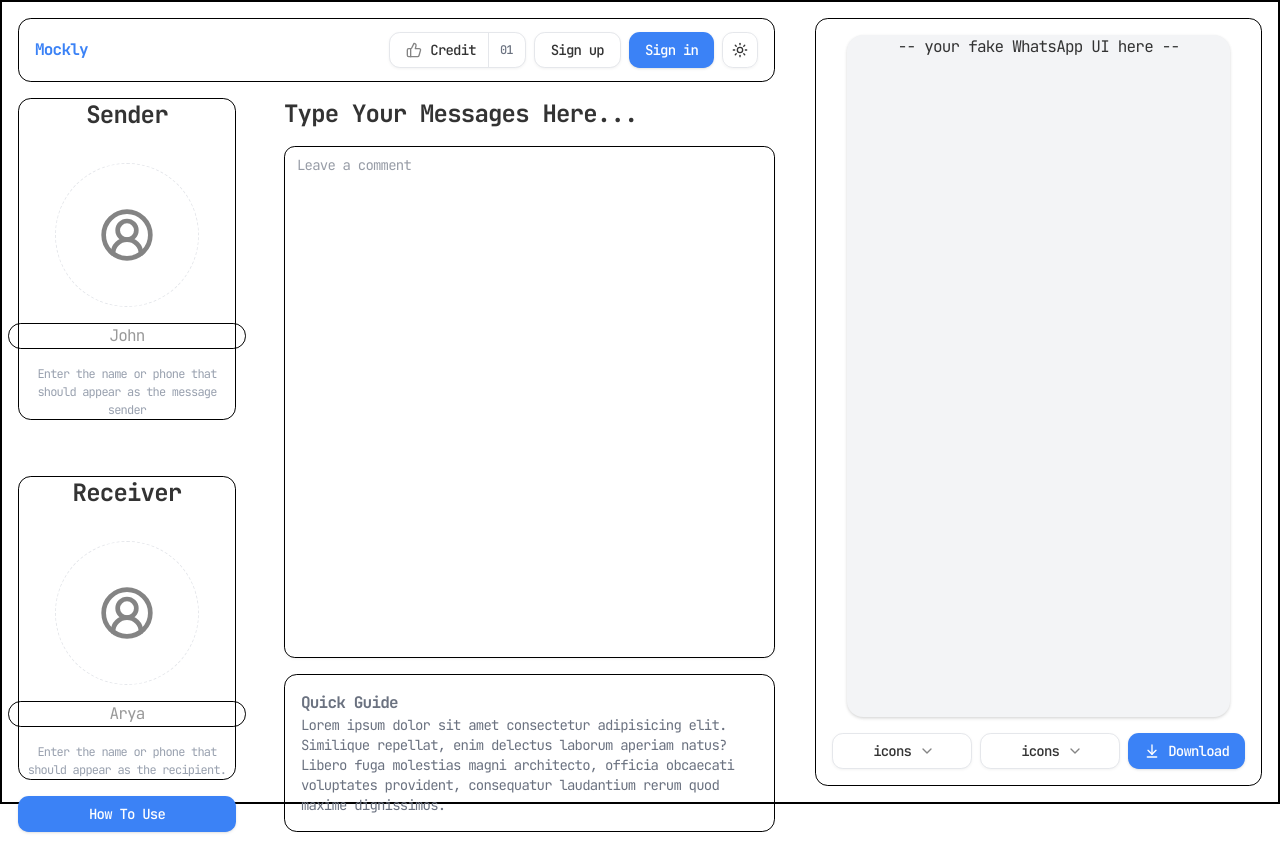
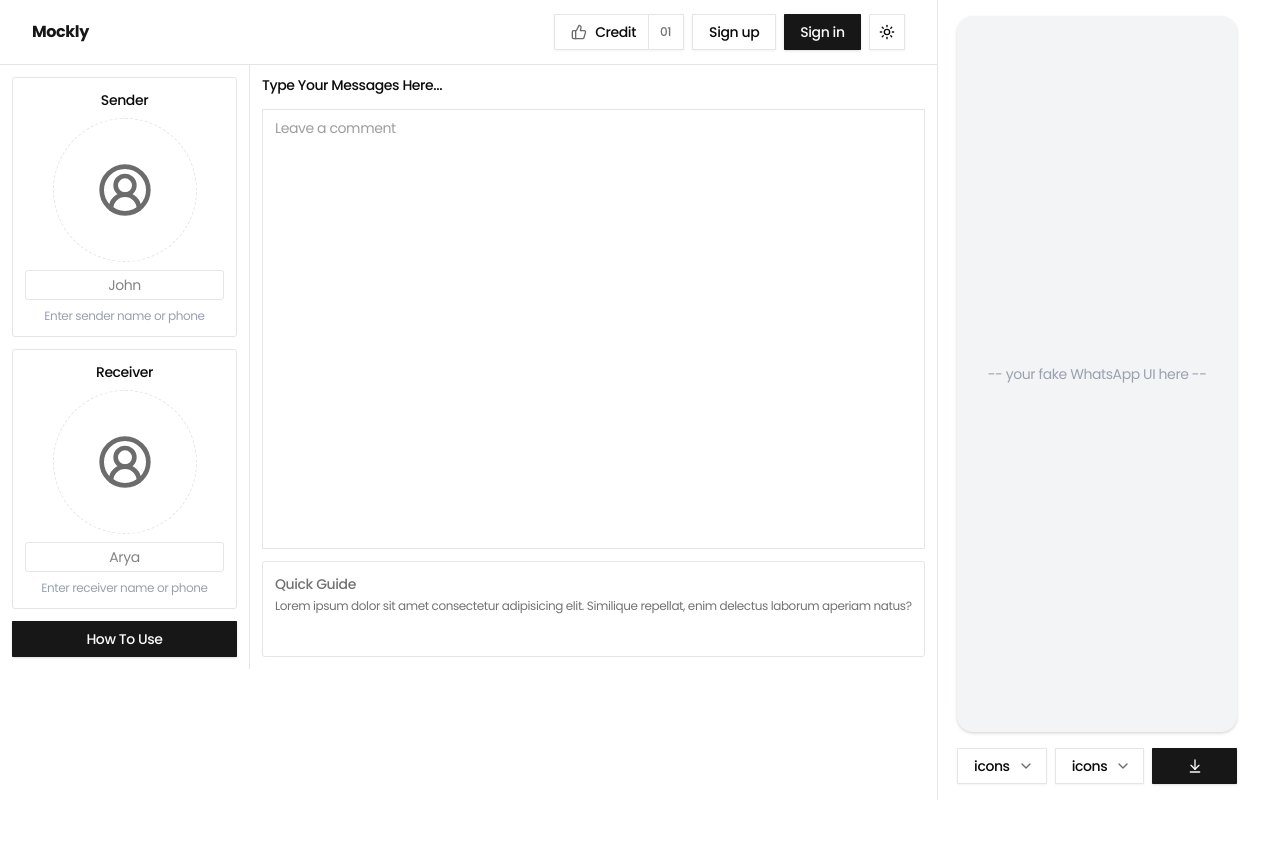
Before and after one commit to Anurag0577/Mockly---DM-screenshot-generator, a React (Vite) app in the folder frontend/: page / in a window 1280 px wide. After the commit the page ends 800 px from the top, so only its background shows below. Built offline with nearby package versions, Linux system fonts and the light colour scheme.

Commit message:
random commit

```diff
--- a/frontend/index.html
+++ b/frontend/index.html
@@ -2,7 +2,7 @@
 <html lang="en">
   <head>
     <style>
-    @import url('https://fonts.googleapis.com/css2?family=JetBrains+Mono:ital,wght@0,100..800;1,100..800&display=swap');
+    @import url('https://fonts.googleapis.com/css2?family=Poppins:ital,wght@0,100;0,200;0,300;0,400;0,500;0,600;0,700;0,800;0,900;1,100;1,200;1,300;1,400;1,500;1,600;1,700;1,800;1,900&display=swap');
     </style>
     <meta charset="UTF-8" />
     <link rel="icon" type="image/svg+xml" href="/vite.svg" />
--- a/frontend/src/components/Header.jsx
+++ b/frontend/src/components/Header.jsx
@@ -16,8 +16,8 @@ export default function Header() {
   const id = useId()
     const booleanFlag = false;
   return (
-    <header className=" px-4 md:px-4">
-      <div className="flex h-16 items-center justify-between gap-4 border mt-4 rounded-lg p-4 ">
+    <header className=" px-4 md:px-4 border-b">
+      <div className="flex h-16 items-center justify-between gap-4  rounded-lg p-4 ">
         {/* Logo */}
         <div className="flex-1">
           <a href="#" className="text-primary hover:text-primary/90 font-bold">
--- a/frontend/src/components/MassegeField.jsx
+++ b/frontend/src/components/MassegeField.jsx
@@ -6,11 +6,11 @@ export default function MassegeField() {
   const id = useId()
   return (
     <div className="flex flex-col h-full">
-      <Label htmlFor={id} className="mb-4 font-bold text-2xl">Type Your Messages Here...</Label>
+      <Label htmlFor={id} className="mb-4">Type Your Messages Here...</Label>
       <Textarea
         id={id}
         placeholder="Leave a comment"
-        className="flex-1 resize-none overflow-auto border-black"
+        className="flex-1 resize-none overflow-auto"
       />
     </div>
   )
--- a/frontend/src/index.css
+++ b/frontend/src/index.css
@@ -4,42 +4,42 @@
 @custom-variant dark (&:is(.dark *));
 
 :root {
-  --background: oklch(1.0000 0 0);
-  --foreground: oklch(0.3211 0 0);
-  --card: oklch(1.0000 0 0);
-  --card-foreground: oklch(0.3211 0 0);
-  --popover: oklch(1.0000 0 0);
-  --popover-foreground: oklch(0.3211 0 0);
-  --primary: oklch(0.6231 0.1880 259.8145);
-  --primary-foreground: oklch(1.0000 0 0);
-  --secondary: oklch(0.9670 0.0029 264.5419);
-  --secondary-foreground: oklch(0.4461 0.0263 256.8018);
-  --muted: oklch(0.9846 0.0017 247.8389);
-  --muted-foreground: oklch(0.5510 0.0234 264.3637);
-  --accent: oklch(0.9514 0.0250 236.8242);
-  --accent-foreground: oklch(0.3791 0.1378 265.5222);
-  --destructive: oklch(0.6368 0.2078 25.3313);
-  --destructive-foreground: oklch(1.0000 0 0);
-  --border: oklch(0 0 0);
-  --input: oklch(0.9276 0.0058 264.5313);
-  --ring: oklch(0.6231 0.1880 259.8145);
-  --chart-1: oklch(0.6231 0.1880 259.8145);
-  --chart-2: oklch(0.5461 0.2152 262.8809);
-  --chart-3: oklch(0.4882 0.2172 264.3763);
-  --chart-4: oklch(0.4244 0.1809 265.6377);
-  --chart-5: oklch(0.3791 0.1378 265.5222);
-  --sidebar: oklch(0.9846 0.0017 247.8389);
-  --sidebar-foreground: oklch(0.3211 0 0);
-  --sidebar-primary: oklch(0.6231 0.1880 259.8145);
-  --sidebar-primary-foreground: oklch(1.0000 0 0);
-  --sidebar-accent: oklch(0.9514 0.0250 236.8242);
-  --sidebar-accent-foreground: oklch(0.3791 0.1378 265.5222);
-  --sidebar-border: oklch(0.9276 0.0058 264.5313);
-  --sidebar-ring: oklch(0.6231 0.1880 259.8145);
-  --font-sans: Inter, sans-serif;
-  --font-serif: Source Serif 4, serif;
-  --font-mono: JetBrains Mono, monospace;
-  --radius: 0.8rem;
+  --background: oklch(1 0 0);
+  --foreground: oklch(0.1450 0 0);
+  --card: oklch(1 0 0);
+  --card-foreground: oklch(0.1450 0 0);
+  --popover: oklch(1 0 0);
+  --popover-foreground: oklch(0.1450 0 0);
+  --primary: oklch(0.2050 0 0);
+  --primary-foreground: oklch(0.9850 0 0);
+  --secondary: oklch(0.9700 0 0);
+  --secondary-foreground: oklch(0.2050 0 0);
+  --muted: oklch(0.9700 0 0);
+  --muted-foreground: oklch(0.5560 0 0);
+  --accent: oklch(0.9700 0 0);
+  --accent-foreground: oklch(0.2050 0 0);
+  --destructive: oklch(0.5770 0.2450 27.3250);
+  --destructive-foreground: oklch(1 0 0);
+  --border: oklch(0.9220 0 0);
+  --input: oklch(0.9220 0 0);
+  --ring: oklch(0.7080 0 0);
+  --chart-1: oklch(0.8100 0.1000 252);
+  --chart-2: oklch(0.6200 0.1900 260);
+  --chart-3: oklch(0.5500 0.2200 263);
+  --chart-4: oklch(0.4900 0.2200 264);
+  --chart-5: oklch(0.4200 0.1800 266);
+  --sidebar: oklch(0.9850 0 0);
+  --sidebar-foreground: oklch(0.1450 0 0);
+  --sidebar-primary: oklch(0.2050 0 0);
+  --sidebar-primary-foreground: oklch(0.9850 0 0);
+  --sidebar-accent: oklch(0.9700 0 0);
+  --sidebar-accent-foreground: oklch(0.2050 0 0);
+  --sidebar-border: oklch(0.9220 0 0);
+  --sidebar-ring: oklch(0.7080 0 0);
+  --font-sans: Poppins, ui-sans-serif, sans-serif, system-ui;
+  --font-serif: ui-serif, Georgia, Cambria, "Times New Roman", Times, serif;
+  --font-mono: ui-monospace, SFMono-Regular, Menlo, Monaco, Consolas, "Liberation Mono", "Courier New", monospace;
+  --radius: 0.175rem;
   --shadow-x: 0;
   --shadow-y: 1px;
   --shadow-blur: 3px;
@@ -54,47 +54,47 @@
   --shadow-lg: 0 1px 3px 0px hsl(0 0% 0% / 0.10), 0 4px 6px -1px hsl(0 0% 0% / 0.10);
   --shadow-xl: 0 1px 3px 0px hsl(0 0% 0% / 0.10), 0 8px 10px -1px hsl(0 0% 0% / 0.10);
   --shadow-2xl: 0 1px 3px 0px hsl(0 0% 0% / 0.25);
-  --tracking-normal: -0.05em;
+  --tracking-normal: -0.025em;
   --spacing: 0.25rem;
 }
 
 .dark {
-  --background: oklch(0.2046 0 0);
-  --foreground: oklch(0.9219 0 0);
-  --card: oklch(0.2686 0 0);
-  --card-foreground: oklch(0.9219 0 0);
-  --popover: oklch(0.2686 0 0);
-  --popover-foreground: oklch(0.9219 0 0);
-  --primary: oklch(0.6231 0.1880 259.8145);
-  --primary-foreground: oklch(1.0000 0 0);
-  --secondary: oklch(0.2686 0 0);
-  --secondary-foreground: oklch(0.9219 0 0);
-  --muted: oklch(0.2393 0 0);
-  --muted-foreground: oklch(0.7155 0 0);
-  --accent: oklch(0.3791 0.1378 265.5222);
-  --accent-foreground: oklch(0.8823 0.0571 254.1284);
-  --destructive: oklch(0.6368 0.2078 25.3313);
-  --destructive-foreground: oklch(1.0000 0 0);
-  --border: oklch(0.3715 0 0);
-  --input: oklch(0.3715 0 0);
-  --ring: oklch(0.6231 0.1880 259.8145);
-  --chart-1: oklch(0.7137 0.1434 254.6240);
-  --chart-2: oklch(0.6231 0.1880 259.8145);
-  --chart-3: oklch(0.5461 0.2152 262.8809);
-  --chart-4: oklch(0.4882 0.2172 264.3763);
-  --chart-5: oklch(0.4244 0.1809 265.6377);
-  --sidebar: oklch(0.2046 0 0);
-  --sidebar-foreground: oklch(0.9219 0 0);
-  --sidebar-primary: oklch(0.6231 0.1880 259.8145);
-  --sidebar-primary-foreground: oklch(1.0000 0 0);
-  --sidebar-accent: oklch(0.3791 0.1378 265.5222);
-  --sidebar-accent-foreground: oklch(0.8823 0.0571 254.1284);
-  --sidebar-border: oklch(0.3715 0 0);
-  --sidebar-ring: oklch(0.6231 0.1880 259.8145);
-  --font-sans: Inter, sans-serif;
-  --font-serif: Source Serif 4, serif;
-  --font-mono: JetBrains Mono, monospace;
-  --radius: 1.2rem;
+  --background: oklch(0.1450 0 0);
+  --foreground: oklch(0.9850 0 0);
+  --card: oklch(0.2050 0 0);
+  --card-foreground: oklch(0.9850 0 0);
+  --popover: oklch(0.2690 0 0);
+  --popover-foreground: oklch(0.9850 0 0);
+  --primary: oklch(0.9220 0 0);
+  --primary-foreground: oklch(0.2050 0 0);
+  --secondary: oklch(0.2690 0 0);
+  --secondary-foreground: oklch(0.9850 0 0);
+  --muted: oklch(0.2690 0 0);
+  --muted-foreground: oklch(0.7080 0 0);
+  --accent: oklch(0.3710 0 0);
+  --accent-foreground: oklch(0.9850 0 0);
+  --destructive: oklch(0.7040 0.1910 22.2160);
+  --destructive-foreground: oklch(0.9850 0 0);
+  --border: oklch(0.2750 0 0);
+  --input: oklch(0.3250 0 0);
+  --ring: oklch(0.5560 0 0);
+  --chart-1: oklch(0.8100 0.1000 252);
+  --chart-2: oklch(0.6200 0.1900 260);
+  --chart-3: oklch(0.5500 0.2200 263);
+  --chart-4: oklch(0.4900 0.2200 264);
+  --chart-5: oklch(0.4200 0.1800 266);
+  --sidebar: oklch(0.2050 0 0);
+  --sidebar-foreground: oklch(0.9850 0 0);
+  --sidebar-primary: oklch(0.4880 0.2430 264.3760);
+  --sidebar-primary-foreground: oklch(0.9850 0 0);
+  --sidebar-accent: oklch(0.2690 0 0);
+  --sidebar-accent-foreground: oklch(0.9850 0 0);
+  --sidebar-border: oklch(0.2750 0 0);
+  --sidebar-ring: oklch(0.4390 0 0);
+  --font-sans: Poppins, ui-sans-serif, sans-serif, system-ui;
+  --font-serif: ui-serif, Georgia, Cambria, "Times New Roman", Times, serif;
+  --font-mono: ui-monospace, SFMono-Regular, Menlo, Monaco, Consolas, "Liberation Mono", "Courier New", monospace;
+  --radius: 0.175rem;
   --shadow-x: 0;
   --shadow-y: 1px;
   --shadow-blur: 3px;
@@ -183,6 +183,14 @@ body {
   letter-spacing: var(--tracking-normal);
 }
 
+body {
+  letter-spacing: var(--tracking-normal);
+}
+
+body {
+  letter-spacing: var(--tracking-normal);
+}
+
 
 @layer base {
   * {
@@ -193,8 +201,14 @@ body {
   }
 }
 
-h1, h2 , h3, h4, div {
-  font-family: "JetBrains Mono", monospace;
-  font-optical-sizing: auto;
-  font-style: normal;
+h1, h2 , h3, h4 {
+    font-family: "Poppins", sans-serif;
+    font-weight: 500;
+    font-style: normal;
 }
+
+div{
+    font-family: "Poppins", sans-serif;
+    /* font-weight: 300; */
+    font-style: normal;
+}
--- a/frontend/src/pages/Homepage.jsx
+++ b/frontend/src/pages/Homepage.jsx
@@ -4,71 +4,90 @@ import MassegeField from "@/components/MassegeField";
 import ParticipantAvatar from "@/components/ParticipantAvatar";
 import { Button } from "@/components/ui/button";
 import DropdownButton from "@/components/DropdownButton";
-import { ArrowDownToLine } from "lucide-react"
+import { ArrowDownToLine } from "lucide-react";
 
 export function Homepage() {
   return (
-    <>
-    <div className="flex justify-center items-center gap-2 border-2">
-      <div className="flex flex-col flex-1  h-screen ">
-        <Header/>
-        <div className="flex flex-1 justify-center items-center gap-4">
-        <div className="flex flex-col max-w-[250px] h-full gap-y-4 p-4 ">
-          <div className=" flex flex-1 flex-col gap-y-14 h-full ">
+    <div className="h-screen flex flex-col overflow-hidden">
+      {/* HEADER - Fixed height */}
+
+
+      {/* MAIN CONTENT - Takes remaining height */}
+      <div className="flex-1 flex min-h-0">
+        <div>
+          <Header />
+        {/* LEFT SECTION - Participants */}
+        <div className="flex">
+        <div className="w-[250px] flex flex-col gap-3 p-3 border-r overflow-y-auto">
           {/* PARTICIPANT 1 */}
-            <div className="participant-one h-[50%] flex flex-col justify-center items-center border rounded-lg gap-y-4">
-              <h1 className="text-2xl font-bold mb-4 " >Sender</h1>
-              <ParticipantAvatar/>
-              <input placeholder="John" className="text-center border rounded-lg "></input>
-              <span className="text-[12px] text-center text-gray-400">Enter the name or phone that should appear as the message sender</span>
+          <div className="flex-1 min-h-0 flex flex-col justify-center items-center border rounded-lg p-3 gap-2">
+            <p className="text-sm font-medium">Sender</p>
+            <ParticipantAvatar />
+            <input
+              placeholder="John"
+              className="w-full text-center border rounded-lg px-2 py-1 text-sm"
+            />
+            <span className="text-xs text-center text-gray-400 line-clamp-2">
+              Enter sender name or phone
+            </span>
           </div>
+
           {/* PARTICIPANT 2 */}
-            <div className="participant-two h-[50%] flex flex-col justify-center items-center border rounded-lg gap-y-4">
-              <h1 className="text-2xl font-bold mb-4 " >Receiver</h1>
-              <ParticipantAvatar/>
-              <input placeholder="Arya" className="text-center border rounded-lg"></input>
-              <span className="text-[12px] text-center text-gray-400">Enter the name or phone that should appear as the recipient.</span>
+          <div className="flex-1 min-h-0 flex flex-col justify-center items-center border rounded-lg p-3 gap-2">
+            <p className="text-sm font-medium">Receiver</p>
+            <ParticipantAvatar />
+            <input
+              placeholder="Arya"
+              className="w-full text-center border rounded-lg px-2 py-1 text-sm"
+            />
+            <span className="text-xs text-center text-gray-400 line-clamp-2">
+              Enter receiver name or phone
+            </span>
           </div>
+
+          <HowToUsePopup />
         </div>
-            <HowToUsePopup/>
 
+
+        {/* MIDDLE SECTION - Message Field */}
+        <div className="flex-1 min-w-0 flex flex-col gap-3 p-3">
+          {/* Message Field - Takes most space */}
+          <div className="flex-1 min-h-0 overflow-auto">
+            <MassegeField />
           </div>
-                <div className="flex-1 flex flex-col gap-y-4 h-full p-4">
-                  <div className="flex-1">
-                    <MassegeField/>
+
+          {/* Quick Guide - Fixed small height */}
+          <div className="h-24 p-3 rounded-lg border overflow-y-auto">
+            <div className="text-muted-foreground text-sm font-medium mb-1">
+              Quick Guide
             </div>
-                  <div className=" h-fit p-4 rounded-lg border">
-                    <div className="font-bold text-muted-foreground">Quick Guide</div>
-                    <p className="text-muted-foreground text-sm">
-                      Lorem ipsum dolor sit amet consectetur adipisicing elit. Similique repellat, enim delectus laborum aperiam natus? Libero fuga molestias magni architecto, officia obcaecati voluptates provident, consequatur laudantium rerum quod maxime dignissimos.
+            <p className="text-muted-foreground text-xs">
+              Lorem ipsum dolor sit amet consectetur adipisicing elit.
+              Similique repellat, enim delectus laborum aperiam natus?
             </p>
           </div>
         </div>
         </div>
         </div>
-      <div className="w-fit">
-        <div className="flex m-4 h-[calc(100vh-2rem)] rounded-lg flex-col items-center justify-between text-center border p-4">
-          <div className="h-full aspect-[9/16] bg-gray-100 rounded-2xl shadow-md">
+
+        {/* RIGHT SECTION - Preview */}
+        <div className="w-[320px] flex flex-col items-center justify-between p-4 border-l gap-4">
+          {/* WhatsApp Preview - Flex to fit available space */}
+          <div className="flex-1 w-full max-w-[280px] min-h-0 aspect-[9/16] bg-gray-100 rounded-2xl shadow-md flex items-center justify-center text-gray-400 text-sm">
             -- your fake WhatsApp UI here --
           </div>
-          <div className="w-full flex gap-2 justify-between mt-4">
-            <DropdownButton/>
-            <DropdownButton/>
-            <Button asChild variant="default" size="" className="text-sm">
-              <div>
-                <ArrowDownToLine />
-                <a href="#">Download</a>
-              </div>
 
+          {/* Action Buttons - Fixed height at bottom */}
+          <div className="w-full max-w-[280px] flex gap-2">
+            <DropdownButton />
+            <DropdownButton />
+            <Button variant="default" className="flex-1 gap-2">
+              <ArrowDownToLine className="w-4 h-4" />
+              {/* <span>Download</span> */}
             </Button>
           </div>
         </div>
       </div>
-
-
     </div>
-
-
-    </>
   );
 }
```
Lines whose indentation alone changed are shown as unchanged.
